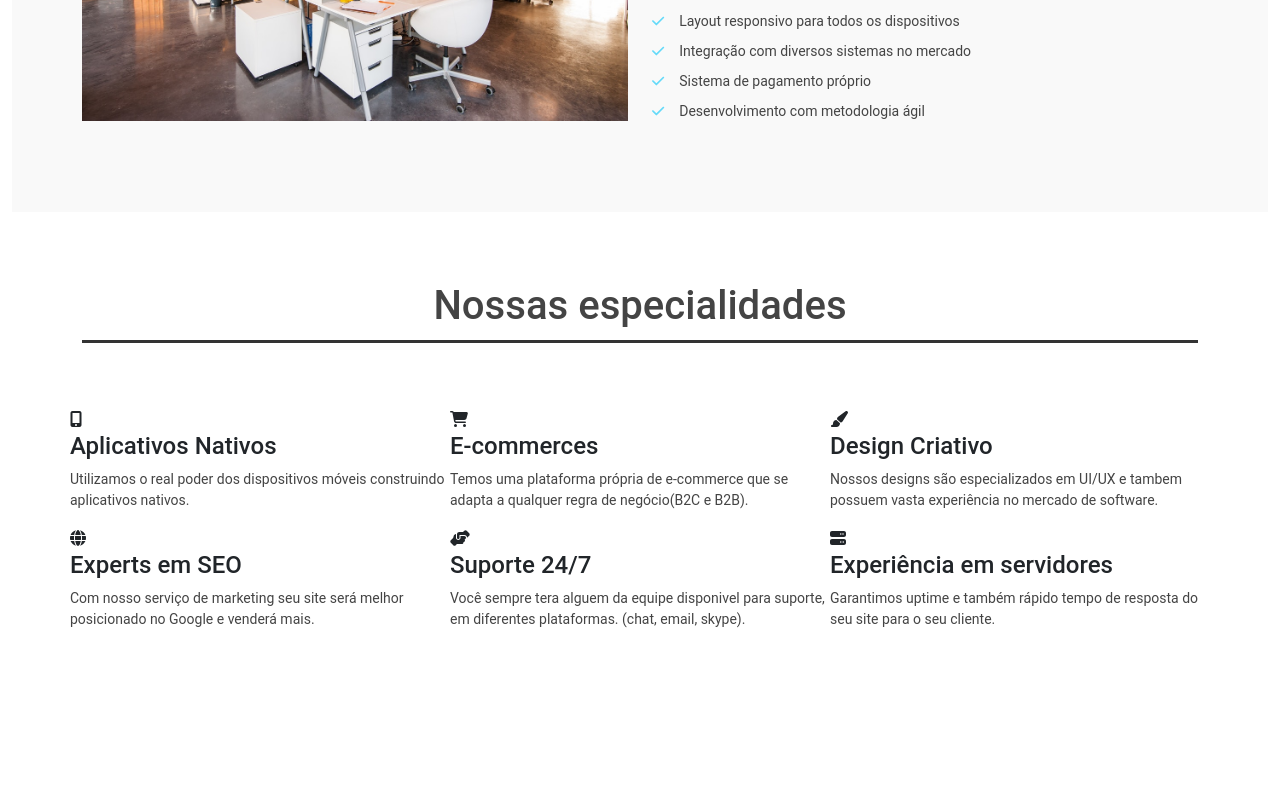
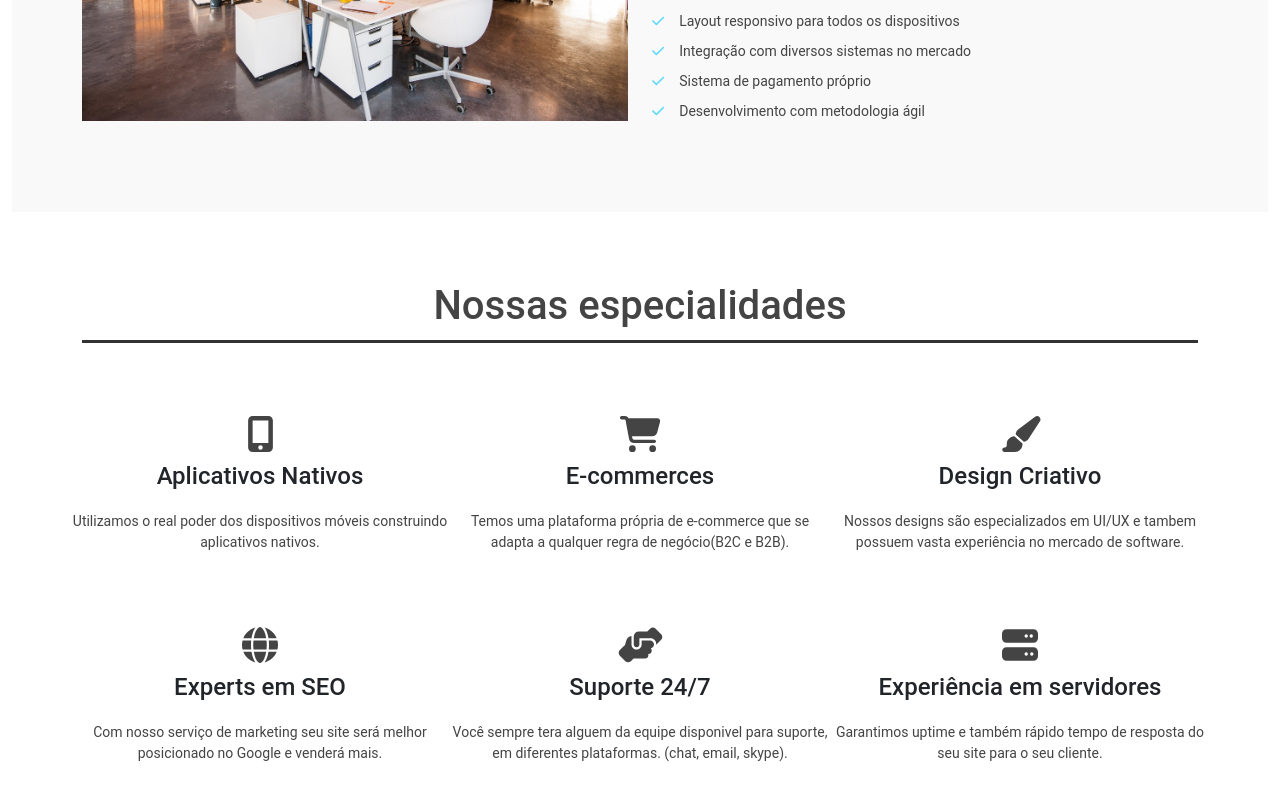
Before and after one commit to JhonatasAnicezio/Development-Agency, a React (Create React App) app: page / in a window 1280 px wide. Shown: the part 1158-1958 px from the top of the page. Before the commit the page ends 1874 px from the top, so only its background shows below. Built offline with nearby package versions, Linux system fonts and the light colour scheme.

Commit message:
feat(components/Services): import css in Services

```diff
--- a/src/components/Services.js
+++ b/src/components/Services.js
@@ -2,6 +2,7 @@ import { FontAwesomeIcon } from '@fortawesome/react-fontawesome';
 import React from 'react';
 import { especialidades } from '../services';
 import TitleH2 from './TitleH2';
+import './Services.css';
 
 function Services() {
   return (
@@ -13,7 +14,9 @@ function Services() {
         <div className='d-flex flex-wrap'>
           { especialidades.map((especialidade, index) =>
             <div className='col-md-4 service-box' key={ index }>
-              <FontAwesomeIcon icon={ especialidade.icon } />
+              <i>
+                <FontAwesomeIcon icon={ especialidade.icon } />
+              </i>
               <h4>{ especialidade.title }</h4>
               <p>{ especialidade.description }</p>
             </div>
```
